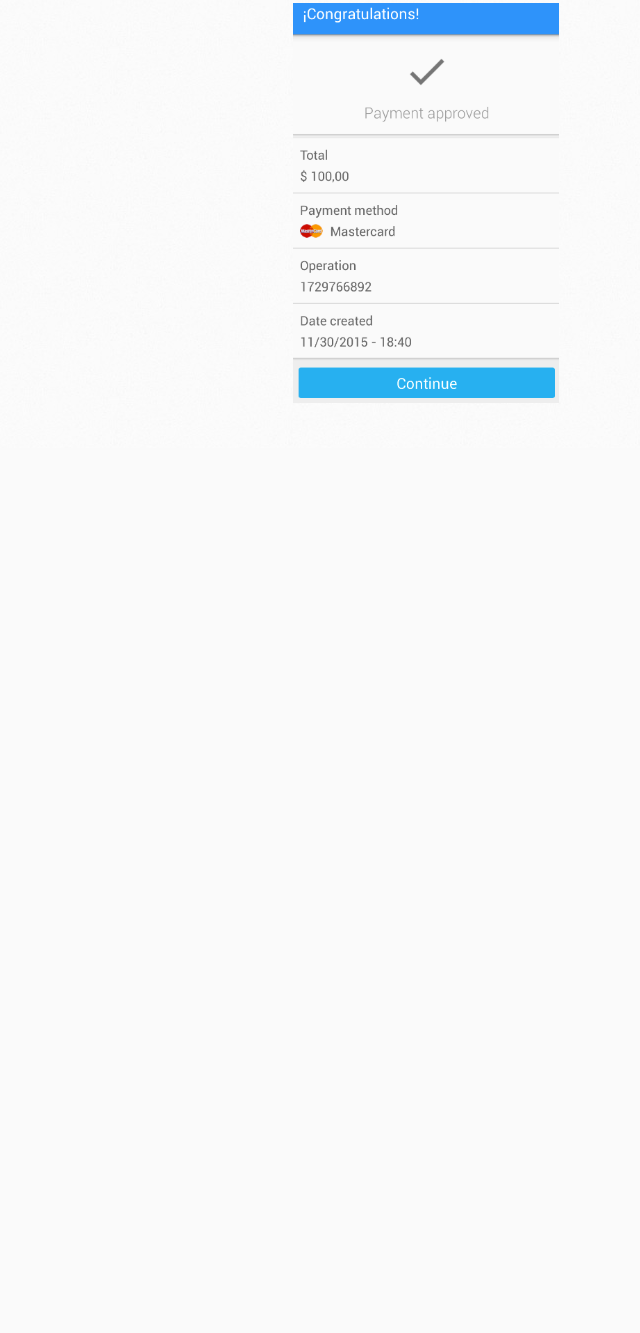
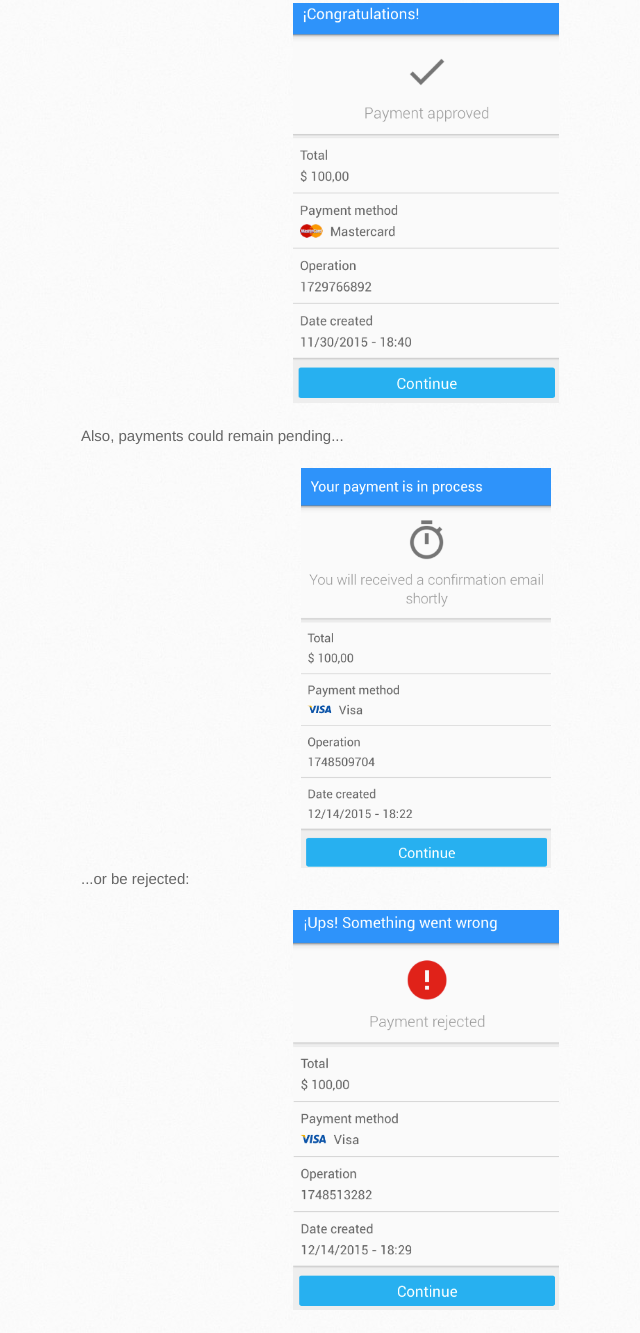
Before and after one commit to mreverter/sdk-android, a plain HTML site: page make_payment.html in a window 1280 px wide. Shown: the part 1044-2377 px from the top of the page, without its empty margins (89-729 px from the left). Before the commit the page ends 1492 px from the top, so only its background shows below. Drawn offline with Linux system fonts and the light colour scheme.

Commit message:
make payment page modified

```diff
--- a/make_payment.html
+++ b/make_payment.html
@@ -47,7 +47,7 @@
             MerchantServer.createPayment(activity, DUMMY_MERCHANT_BASE_URL, DUMMY_MERCHANT_CREATE_PAYMENT_URI, payment, new Callback<Payment>() {
                @Override
                public void success(Payment payment, Response response) {
-                   new MercadoPago.StartActivityBuilder()
+                   new MercadoPago.StartActivityBuilder()  //when payment creation suceeded, you can launch our payment result UI
                            .setActivity(activity)
                            .setPayment(payment)
                            .setPaymentMethod(paymentMethod)
@@ -64,6 +64,11 @@
         <p>And finally, aleluya!</p>
         <img class="centered" src="images/screenshots/congratulations.png" alt="congratualtions">
         <br>
+        <p>Also, payments could remain pending...</p>
+        <img class="centered" src="images/screenshots/pending_payment.png" alt="pending_payment">
+
+        <p>...or be rejected:</p>
+        <img class="centered" src="images/screenshots/rejected_payment.png" alt="rejected_payment">
         </section>
 
         <aside id="sidebar">
```
Also changed, not shown: images/screenshots/pending_payment.png (added), images/screenshots/rejected_payment.png (added).
